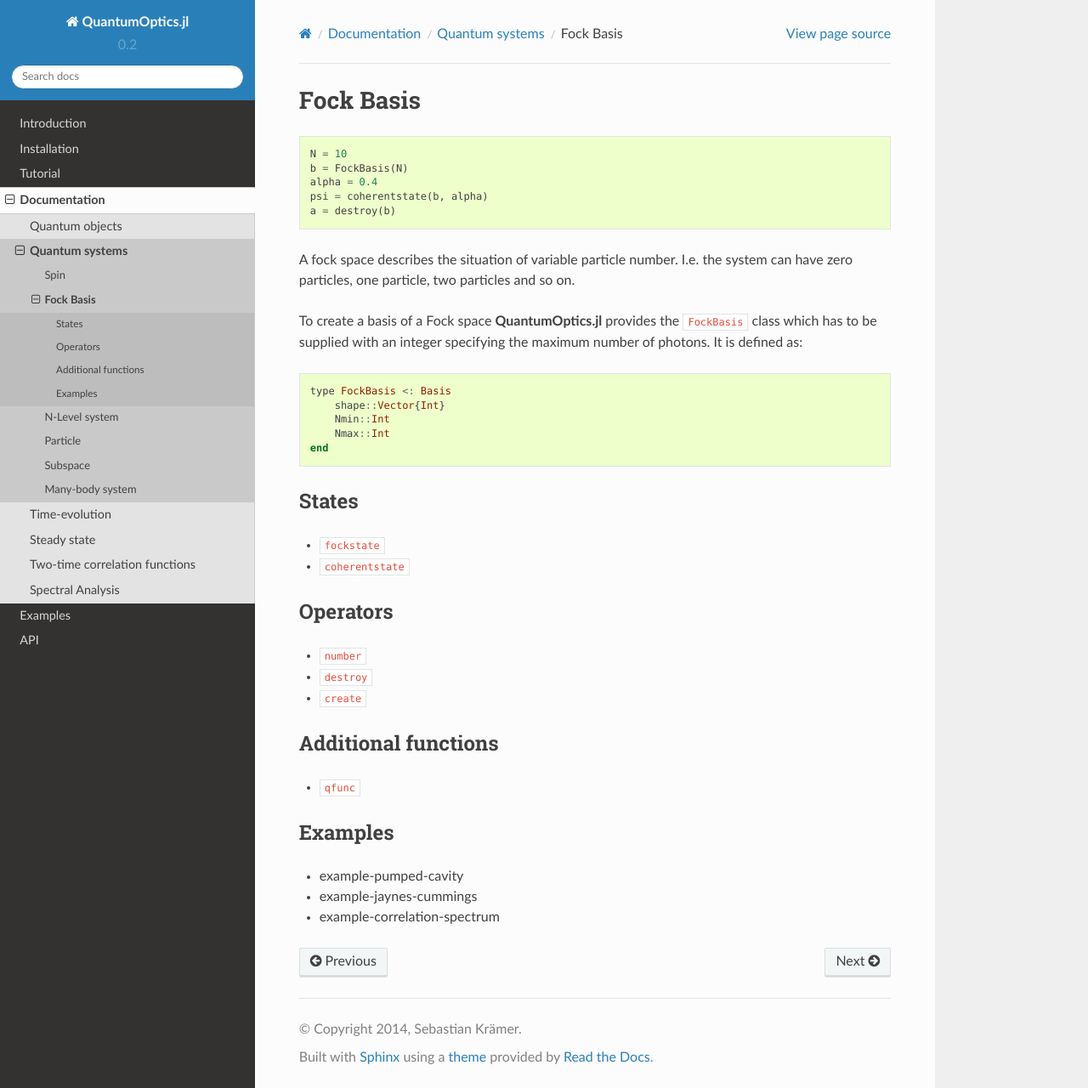
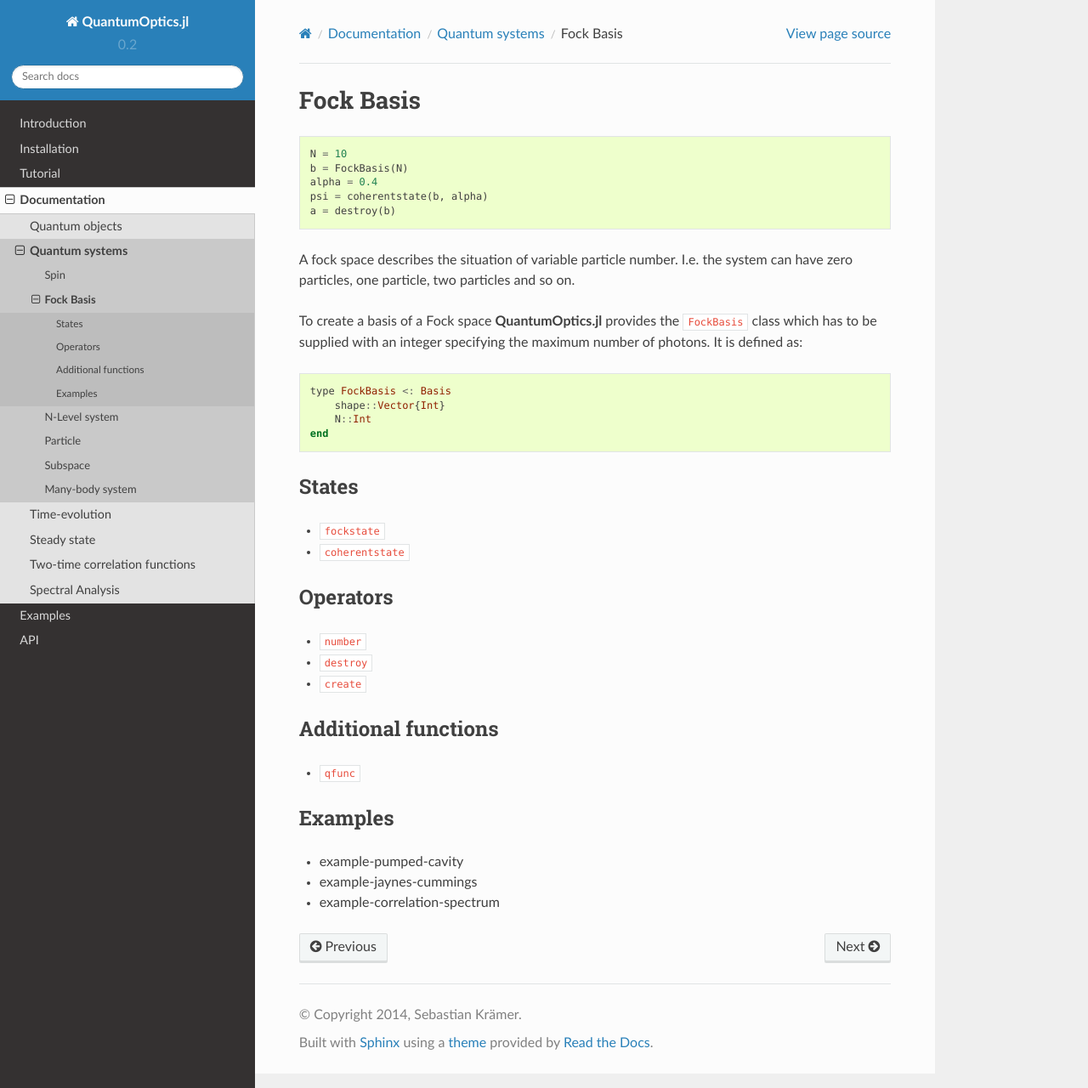
Before and after one commit to ymuv1/QuantumOptics.jl, a Sphinx documentation site: the page built from docs/source/documentation/quantumsystems/fock.rst, in a window 1280 px wide and 1280 px high. Shown: the whole window at 85% size. Built offline with Sphinx 7.4.7 and the Read the Docs theme 2.0.0, drawn with Linux system fonts in a browser that asks for light colours; pages that are not in the unit, such as notebooks, are missing from menus; cross-references to code outside the pages are shown as plain code.

Commit message:
Remove lower cutoff for fock bases.

```diff
--- a/docs/source/documentation/quantumsystems/fock.rst
+++ b/docs/source/documentation/quantumsystems/fock.rst
@@ -17,8 +17,7 @@ To create a basis of a Fock space **QuantumOptics.jl** provides the :jl:type:`Fo
 
     type FockBasis <: Basis
         shape::Vector{Int}
-        Nmin::Int
-        Nmax::Int
+        N::Int
     end
 
 
```
Also changed, not shown: 6 other files.
